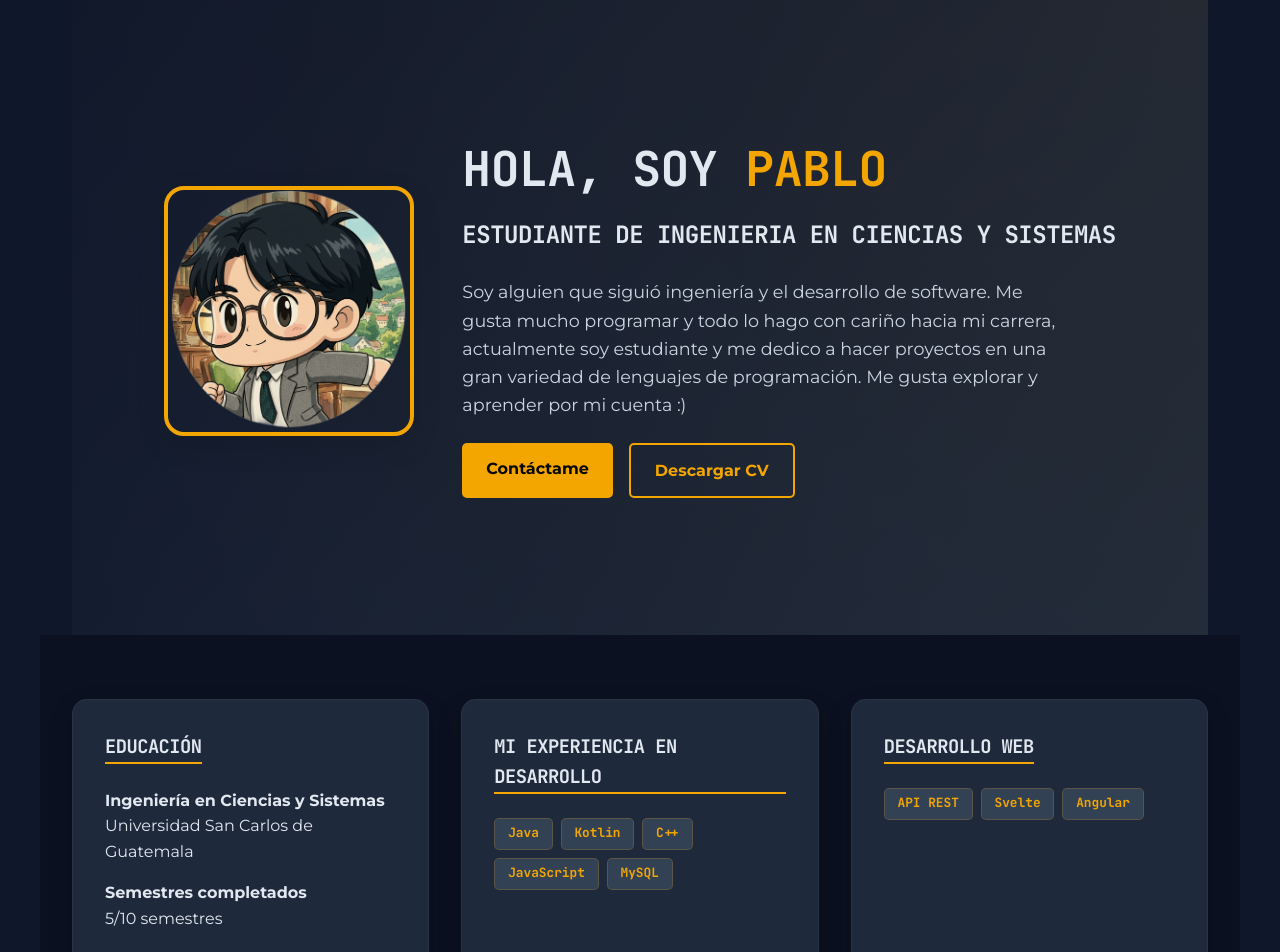
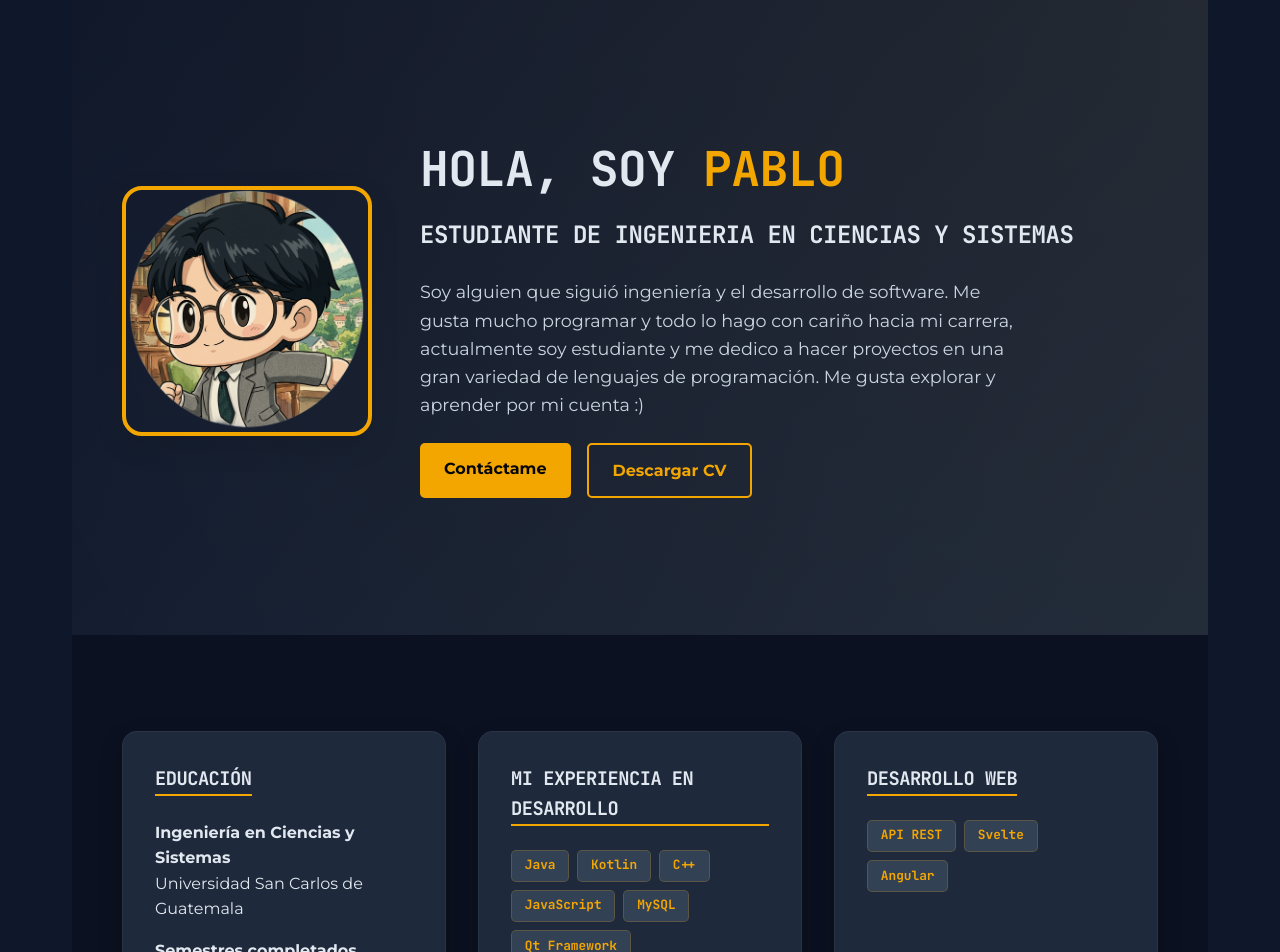
Before and after one commit to pablo-mald03/my-cv, a SvelteKit app: page / in a window 1280 px wide. Shown: the part 100-1052 px from the top of the page. Built offline with nearby package versions, Linux system fonts and the light colour scheme.

Commit message:
Se han corregido errores de visualizacion de la pagina

```diff
--- a/src/routes/+page.svelte
+++ b/src/routes/+page.svelte
@@ -1,27 +1,25 @@
-
 <script>
-
 	import miFoto from '$lib/assets/ProfileMePablo.png';
 
-    let name = "Pablo";
-    let role = "Estudiante de Ingenieria en Ciencias y Sistemas";
-    let location = "Guatemala";
-
+	let name = 'Pablo';
+	let role = 'Estudiante de Ingenieria en Ciencias y Sistemas';
+	let location = 'Guatemala';
 </script>
 
-<section id="sobre-mi" class="hero">
-    <div class="hero-content">
+<section id="sobre-mi" class="about">
+	<div class="section-container">
+		<div class="about-content">
 			<div class="profile-pic">
 				<img src={miFoto} alt="Foto de {name}" />
 			</div>
-        <div class="hero-text">
+			<div class="about-text">
 				<h1>Hola, soy <span class="highlight">{name}</span></h1>
 				<h2>{role}</h2>
 				<p>
-                Soy alguien que siguió ingeniería y el desarrollo de software.
-                Me gusta mucho programar y todo lo hago con cariño hacia mi carrera,
-                actualmente soy estudiante y me dedico a hacer proyectos en una gran variedad
-                de lenguajes de programación. Me gusta explorar y aprender por mi cuenta :)
+					Soy alguien que siguió ingeniería y el desarrollo de software. Me gusta mucho programar y
+					todo lo hago con cariño hacia mi carrera, actualmente soy estudiante y me dedico a hacer
+					proyectos en una gran variedad de lenguajes de programación. Me gusta explorar y aprender
+					por mi cuenta :)
 				</p>
 				<div class="cta-buttons">
 					<a href="#contacto" class="btn-primary">Contáctame</a>
@@ -29,20 +27,21 @@
 				</div>
 			</div>
 		</div>
+	</div>
 </section>
 
-
 <section id="experiencia" class="cv-info">
+	<div class="section-container">
 		<div class="cv-grid">
 			<div class="cv-card">
 				<h3>Educación</h3>
 				<ul>
 					<li>
-                    <strong>Ingeniería en Ciencias y Sistemas</strong><br>
+						<strong>Ingeniería en Ciencias y Sistemas</strong><br />
 						Universidad San Carlos de Guatemala
 					</li>
 					<li>
-                    <strong>Semestres completados</strong><br>
+						<strong>Semestres completados</strong><br />
 						5/10 semestres
 					</li>
 				</ul>
@@ -56,6 +55,7 @@
 					<span>C++</span>
 					<span>JavaScript</span>
 					<span>MySQL</span>
+                    <span>Qt Framework</span>
 				</div>
 			</div>
 
@@ -68,26 +68,34 @@
 				</div>
 			</div>
 		</div>
+	</div>
 </section>
 
 <style>
-
 	:global(body) {
 		background-color: var(--bg-color);
 		color: var(--text-color);
 	}
 
-    .hero {
-        padding: 4rem 0;
+	.section-container {
+		max-width: 1100px;
+		margin: 0 auto;
+		padding: 0 2rem;
+		width: 100%;
+	}
+
+	.about {
+		padding: 6rem 0;
 		display: flex;
 		justify-content: center;
 		align-items: center;
 		min-height: 80vh;
-        background: radial-gradient(circle at top right, rgba(243, 166, 0, 0.05), transparent),
+		background:
+			radial-gradient(circle at top right, rgba(243, 166, 0, 0.05), transparent),
 			linear-gradient(135deg, #0f172a 0%, #1e293b 100%);
 	}
 
-    .hero-text p {
+	.about-text p {
 		max-width: 600px;
 		margin: 1.5rem 0;
 		font-size: 1.1rem;
@@ -95,10 +103,8 @@
 	}
 
 	.cv-info {
-        padding: 4rem 0;
+		padding: 6rem 0;
 		background-color: #0b1120;
-        margin: 0 -2rem;
-        padding: 4rem 2rem;
 	}
 
 	.cv-card {
@@ -106,7 +112,7 @@
 		color: var(--text-color);
 		padding: 2rem;
 		border-radius: 15px;
-        box-shadow: 0 10px 25px rgba(0,0,0,0.2);
+		box-shadow: 0 10px 25px rgba(0, 0, 0, 0.2);
 		border: 1px solid rgba(255, 255, 255, 0.05);
 	}
 
@@ -120,7 +126,7 @@
 		border: 1px solid rgba(243, 166, 0, 0.2);
 	}
 
-    .hero-content {
+	.about-content {
 		display: flex;
 		align-items: center;
 		gap: 3rem;
@@ -133,10 +139,10 @@
 		border-radius: 20px;
 		object-fit: cover;
 		border: 4px solid var(--accent);
-        box-shadow: 0 10px 30px rgba(0,0,0,0.1);
+		box-shadow: 0 10px 30px rgba(0, 0, 0, 0.1);
 	}
 
-    .hero-text h1 {
+	.about-text h1 {
 		font-size: 3rem;
 		margin-bottom: 0.5rem;
 	}
@@ -144,7 +150,6 @@
 	.highlight {
 		color: var(--accent);
 	}
-
 
 	.cta-buttons {
 		display: flex;
@@ -168,7 +173,6 @@
 		text-decoration: none;
 		font-weight: bold;
 	}
-
 
 	.cv-grid {
 		display: grid;
@@ -198,9 +202,8 @@
 		gap: 0.5rem;
 	}
 
-
 	@media (max-width: 768px) {
-        .hero-content {
+		.about-content {
 			flex-direction: column;
 			text-align: center;
 		}
```
Lines whose indentation alone changed are shown as unchanged.
